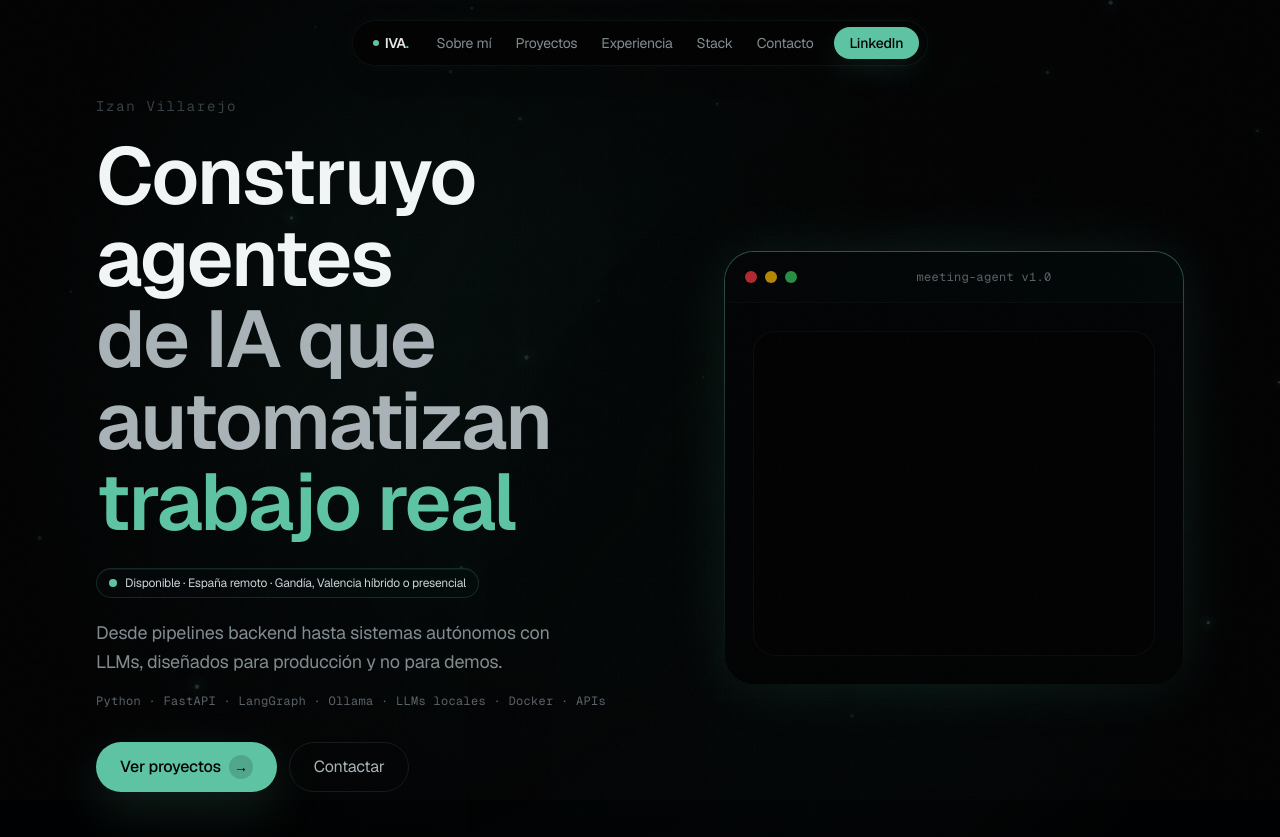
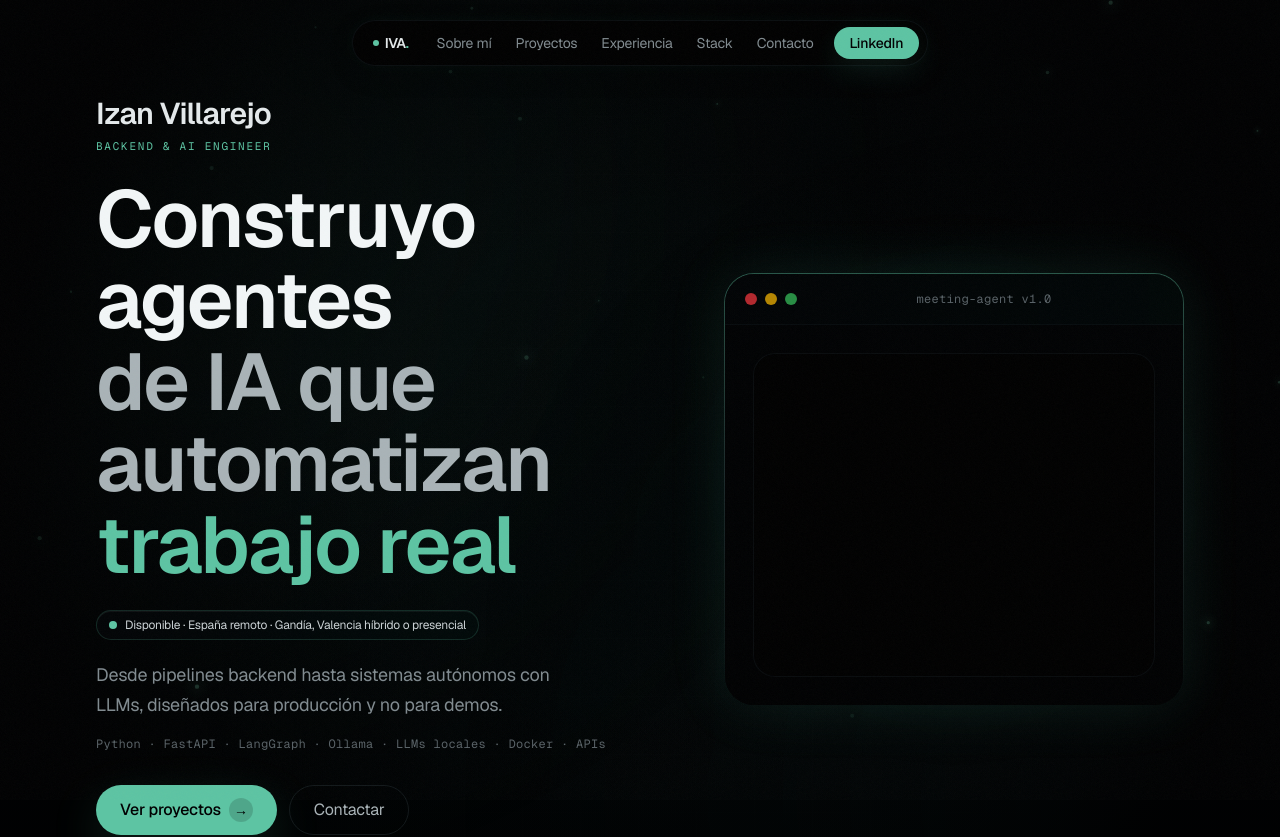
Before and after one commit to Izanvz/portfolio, a Next.js app: page / in a window 1280 px wide. Shown: the top 837 px of the page. Built offline with nearby package versions, Linux system fonts and the light colour scheme.

Commit message:
Hace el nombre más visible en el hero: nombre grande + rol en amber

```diff
--- a/components/Hero.tsx
+++ b/components/Hero.tsx
@@ -312,12 +312,14 @@ export default function Hero() {
       <div className="max-w-6xl mx-auto px-6 md:px-8 w-full">
         <div className="grid lg:grid-cols-[1fr_460px] gap-10 xl:gap-16 items-center">
           <div>
-            <p
-              data-hero="name"
-              className="font-mono text-sm text-ink-600 tracking-[0.12em] mb-5"
-            >
-              Izan Villarejo
-            </p>
+            <div data-hero="name" className="mb-6">
+              <p className="text-2xl md:text-3xl font-semibold tracking-tight text-ink-100">
+                Izan Villarejo
+              </p>
+              <p className="font-mono text-[11px] text-amber uppercase tracking-[0.16em] mt-1.5">
+                Backend &amp; AI Engineer
+              </p>
+            </div>
 
             <h1
               className="font-semibold leading-[1.02] tracking-tight"
```
